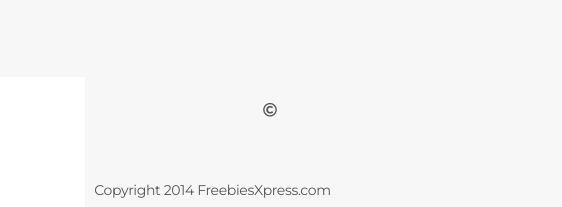
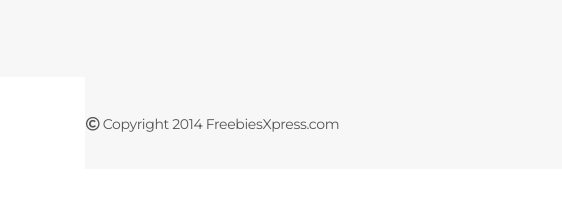
Before and after one commit to Wila-code/task-runner-6, a website: page index.html in a window 1280 px wide. Shown: the part 1903-2110 px from the top of the page, 0-562 px from the left. After the commit the page ends 2072 px from the top, so only its background shows below. Drawn offline with Linux system fonts and the light colour scheme.

Commit message:
Modify Copy Icon

```diff
--- a/index.html
+++ b/index.html
@@ -123,8 +123,8 @@
       <div class="container">
       <div class="container-footer">
         <div class="copy">
-          <i class="far fa-copyright"></i>
-          <p>Copyright 2014 FreebiesXpress.com</p>
+          <p><i class="far fa-copyright"></i>
+          Copyright 2014 FreebiesXpress.com</p>
         </div>
         <div class="icon-menu">
           <ul class="list-inline">
@@ -133,9 +133,9 @@
             <li class="list-inline-item">
               <a href="#"><i class="fab fa-facebook-f"></i><span>Facebook</span></a></li>
             <li class="list-inline-item">
-              <a href="#"><i class="fab fa-pinterest"></i></i><span>Pintrest</span></a></li>
+              <a href="#"><i class="fab fa-pinterest"></i><span>Pintrest</span></a></li>
             <li class="list-inline-item">
-              <a href="#"><i class="fab fa-google-plus-g"></i></a></li>
+              <a href="#"><i class="fab fa-google-plus-g"></i><span>Google</span></a></li>
           </ul>
         </div>
       </div>
--- a/sass/style.scss
+++ b/sass/style.scss
@@ -270,9 +270,11 @@ i.far.fa-copyright {
   color: #555555;
   border: none;
   background-color: $color-two;
+  width: auto;
+  height: auto;
 }
 
-.copy p{
+.copy p {
 width: 255px;
 height: 14px;
 color: #555555;
```
Also changed, not shown: css/style.css, 1 other file.
